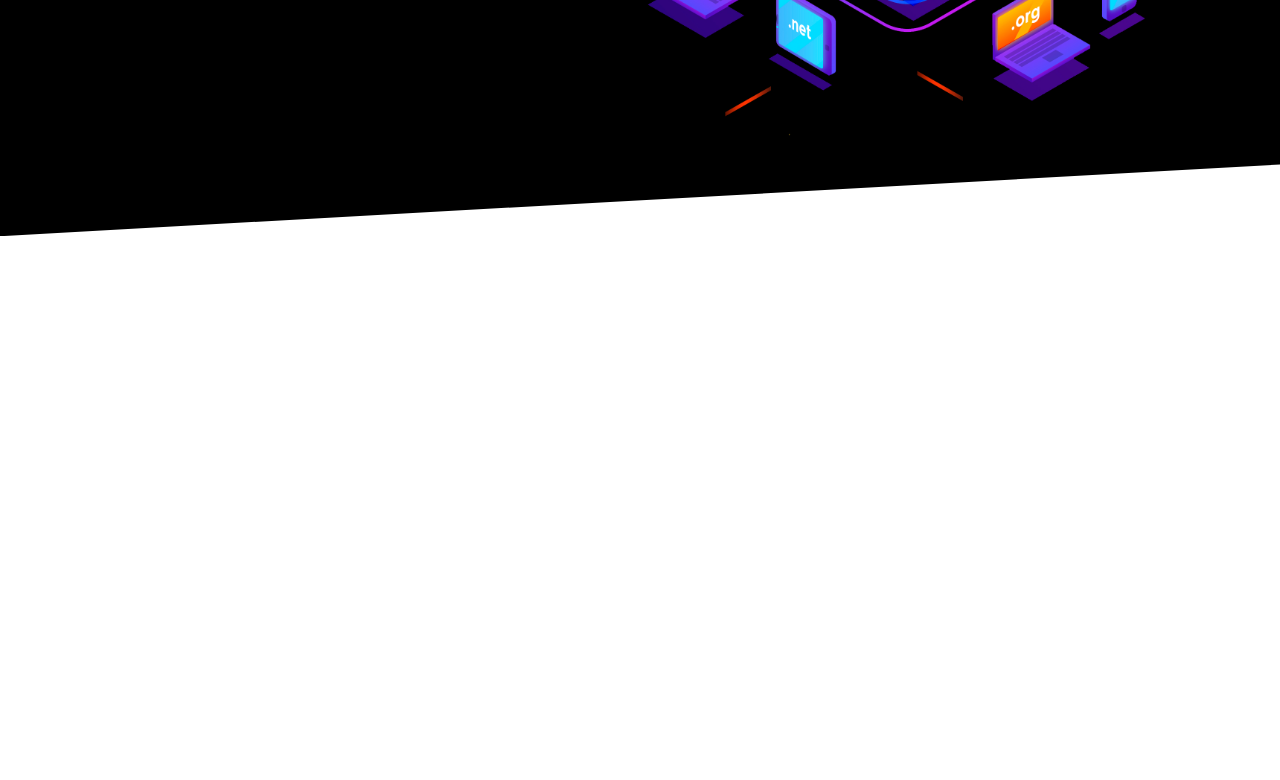
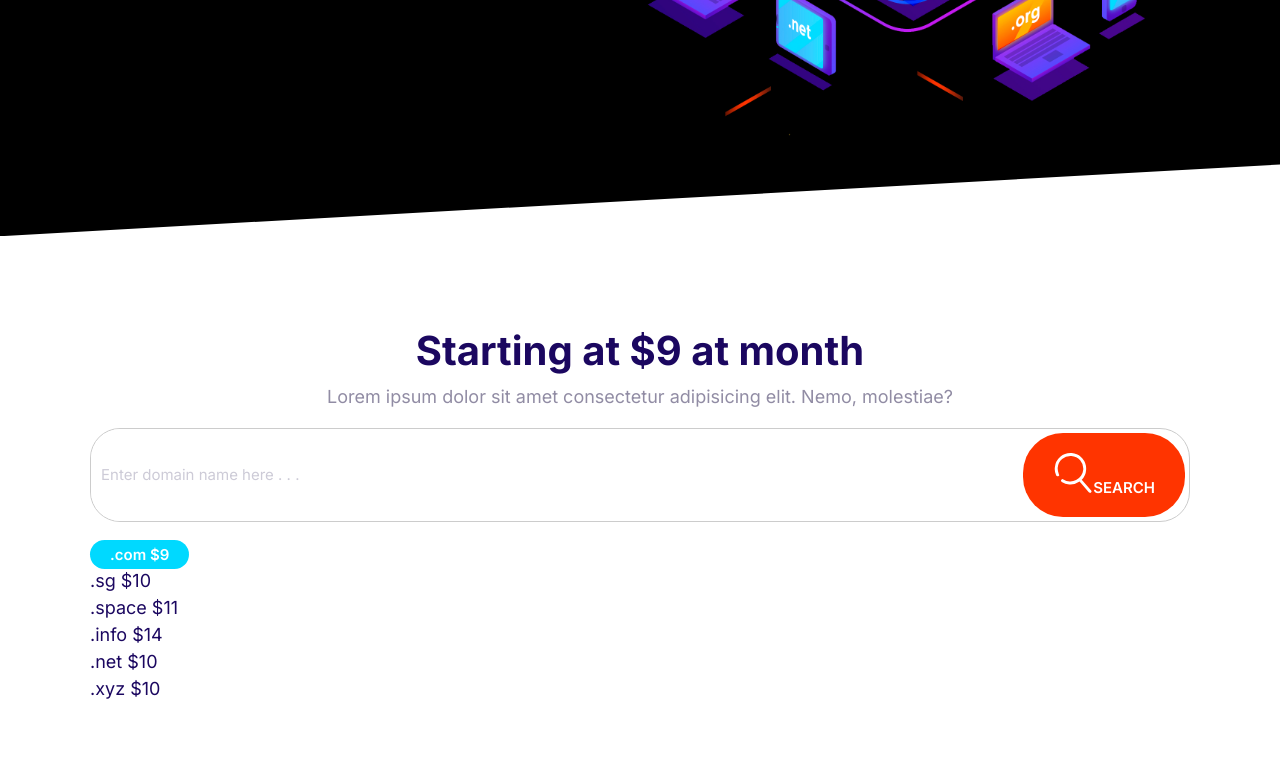
Before and after one commit to zurazautashvili/Moshify, a plain HTML site: page index.html in a window 1280 px wide. Shown: the part 561-1341 px from the top of the page. Before the commit the page ends 800 px from the top, so only its background shows below. Drawn offline with Linux system fonts and the light colour scheme.

Commit message:
Build domain blocks.

```diff
--- a/index.html
+++ b/index.html
@@ -165,5 +165,29 @@
         <img class="hero__image" src="images/banner.png" alt="">
       </div>
     </section>
+    <section class="block container block-domain">
+      <header class="block__header">
+        <h2>Starting at $9 at month</h2>
+        <p>Lorem ipsum dolor sit amet consectetur adipisicing elit. Nemo, molestiae?</p>
+      </header>
+      <div class="input-group ">
+        <input
+          type="text"
+          class="input"
+          placeholder="Enter domain name here . . . "
+        />
+        <button class="btn btn--accent"><svg class="icon icon--white">
+          <use xlink:href="images/sprite.svg#search"></use>
+        </svg>Search</button>
+      </div>
+      <ul class="list block-domain__prices">
+        <li><span class="badge badge--secondary">.com $9</span></li>
+        <li>.sg $10</li>
+        <li>.space $11</li>
+        <li>.info $14</li>
+        <li>.net $10</li>
+        <li>.xyz $10</li>
+      </ul>
+    </section>
   </body>
 </html>
```
